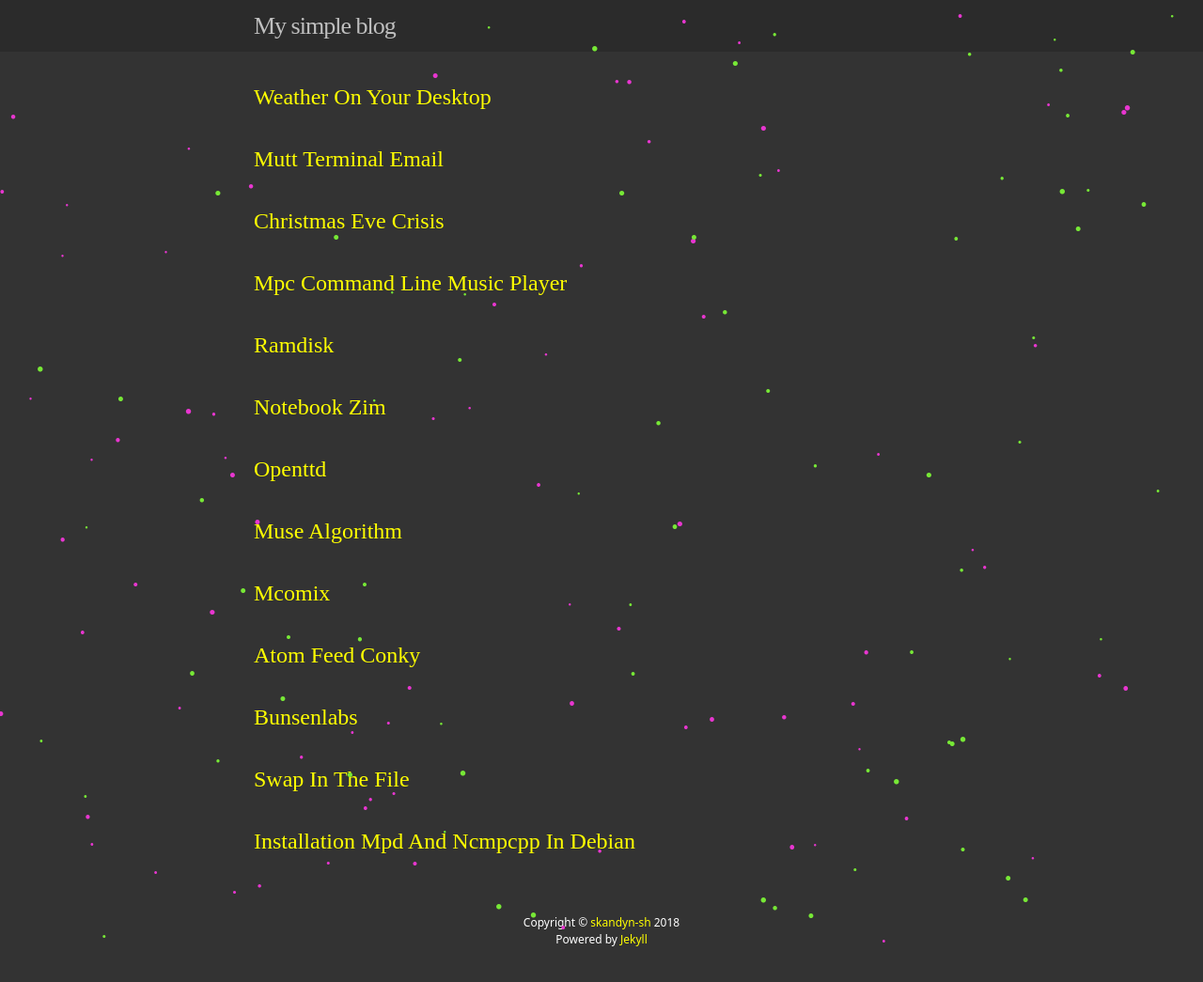
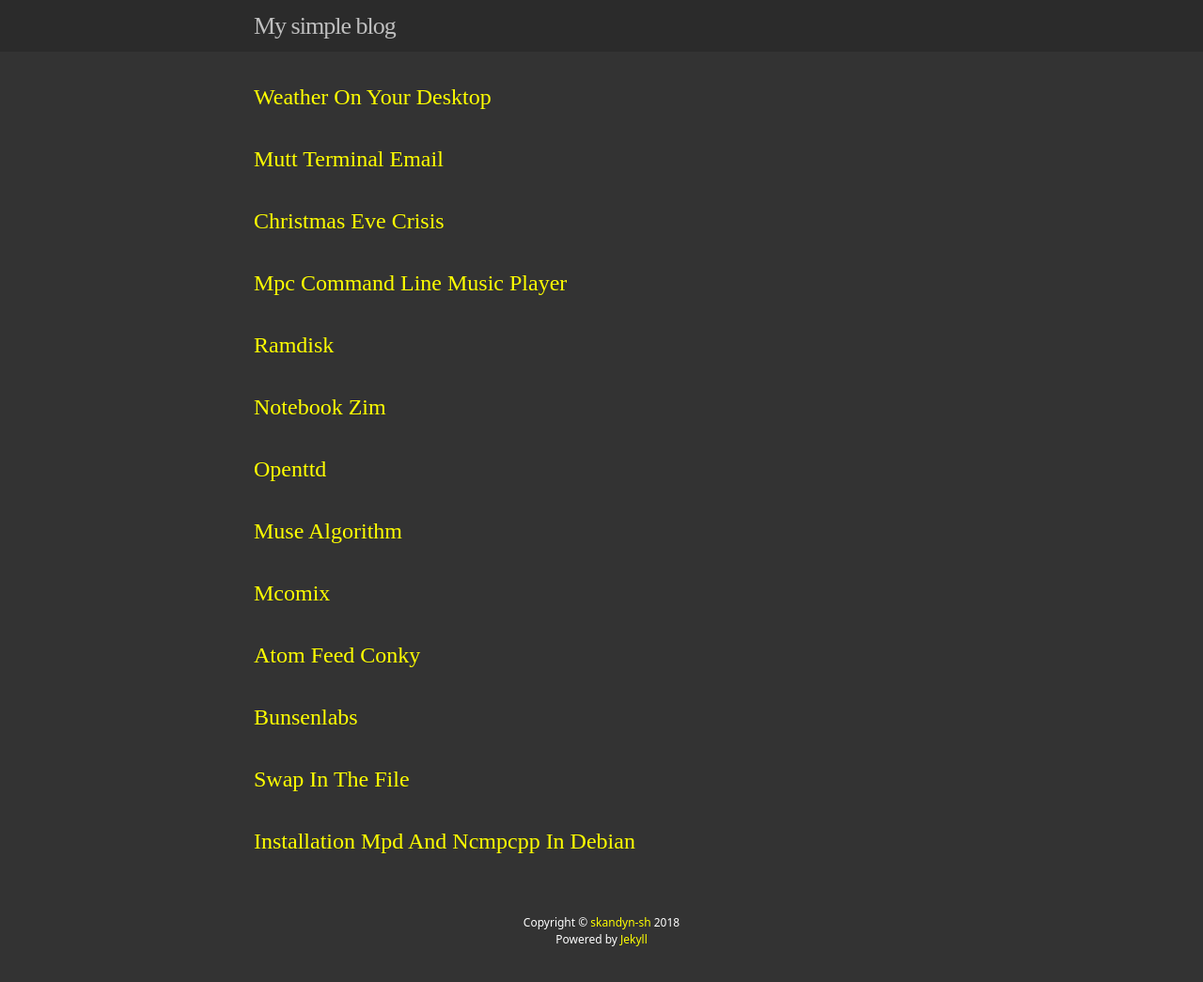
Before and after one commit to skandyn-sh/skandyn-sh.github.io, a Jekyll site: the page built from index.html, in a window 1280 px wide. Shown: the whole page at 94% size. Built offline with Jekyll 4.4.1, drawn with Linux system fonts in a browser that asks for light colours; part of the change alters nothing that is shown.

```diff
--- a/_includes/head.html
+++ b/_includes/head.html
@@ -3,7 +3,6 @@
     <meta name="viewport" content="width=device-width initial-scale=1" />
     <meta http-equiv="X-UA-Compatible" content="IE=edge">
     <link rel="shortcut icon" href="/img/icons/favicon.ico" />
-    <script src="/js/snow.js"></script>
 
     <title>{% if page.title %}{{ page.title }}{% else %}{{ site.title }}{% endif %}</title>
     <meta name="description" content="{{ site.description }}">
```
